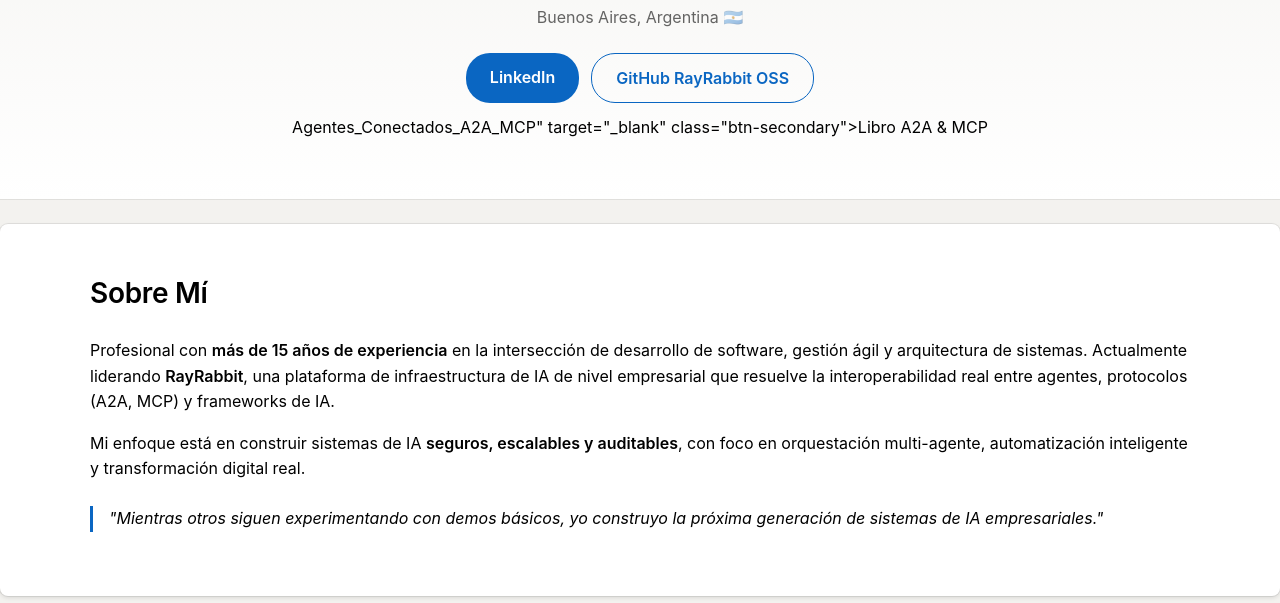
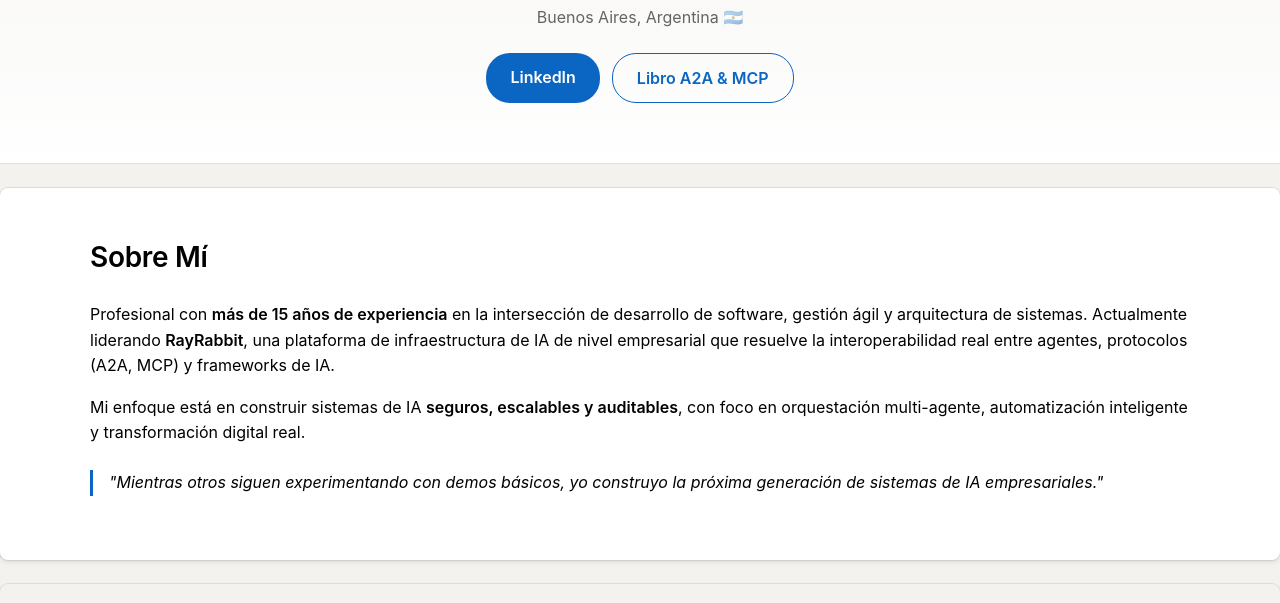
Before and after one commit to rayrabbit-ai/rayrabbit-ai.github.io, a plain HTML site: page sdichiera/index.html in a window 1280 px wide. Shown: the part 197-800 px from the top of the page. Drawn offline with Linux system fonts and the light colour scheme.

Commit message:
Fix book link and complete hero section
Removed GitHub link and adjusted formatting.

```diff
--- a/sdichiera/index.html
+++ b/sdichiera/index.html
@@ -19,8 +19,7 @@
             <div class="hero-links">
                 <a href="https://www.linkedin.com/in/santiago-dichiera-a7201938/" target="_blank" class="btn-primary">LinkedIn</a>
                 <a href="https://leanpub.com/El_Ecosistema_de_
-                                    <a href="https://github.com/rayrabbit-ai/rayrabbit-oss" target="_blank" class="btn-secondary">GitHub RayRabbit OSS</a>Agentes_Conectados_A2A_MCP" target="_blank" class="btn-secondary">Libro A2A & MCP</a>
-            </div>
+                    <a href="https://leanpub.com/El_Ecosistema_de_Agentes_Conectados_A2A_MCP" target="_blank" class="btn-secondary">Libro A2A & MCP</a>            </div>
         </div>
     </section>
 
```
